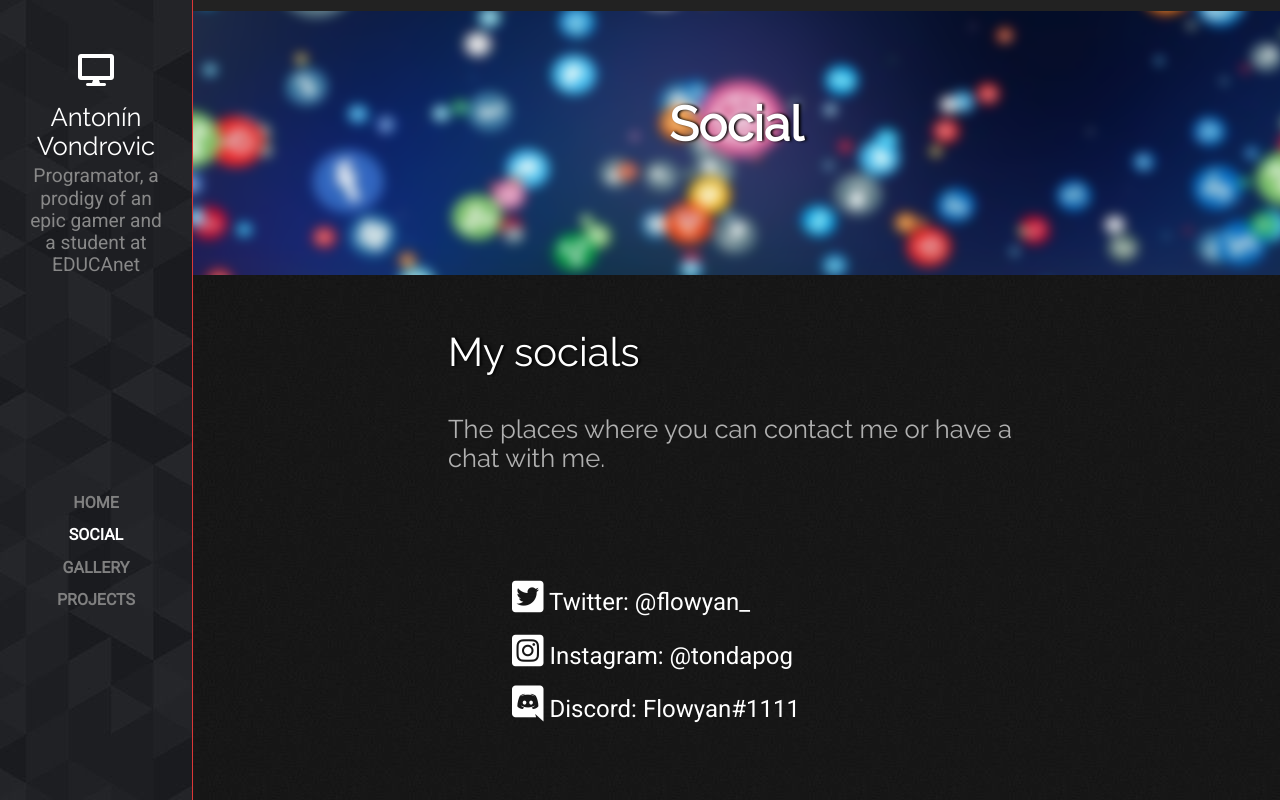
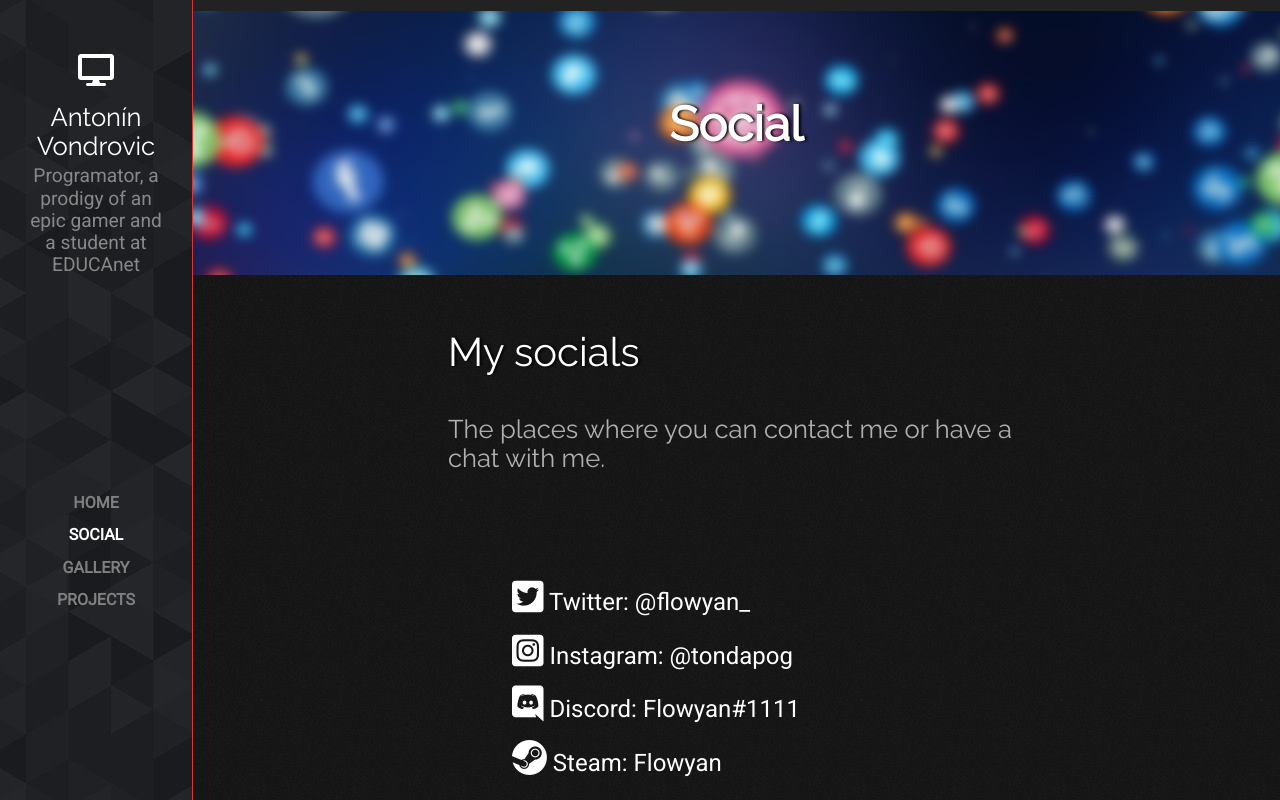
Before and after one commit to antonin-vondrovic-edu/htmlMojePortfolio, a plain HTML site: page social.html in a window 1280 px wide. Drawn offline with Linux system fonts and the light colour scheme.

Commit message:
added my socials instead of saying SECRET

```diff
--- a/social.html
+++ b/social.html
@@ -33,6 +33,7 @@
 <p><a class="move text fadeinanimate" href="https://www.twitter.com/flowyan_"><i class="fab fa-twitter-square icon"></i> Twitter: @flowyan_</a></p>
 <p><a class="move text fadeinanimate" href="https://www.instagram.com/tondapog/"><i class="fab fa-instagram-square icon"></i> Instagram: @tondapog</a></p>
 <p><a class="move text fadeinanimate"><i class="fab fa-discord icon"></i> Discord: Flowyan#1111</a></p>
+<p><a class="move text fadeinanimate" href="https://steamcommunity.com/id/flowyan/"><i class="fab fa-steam icon"></i> Steam: Flowyan</a></p>
 
 </body>
 </html>
```
